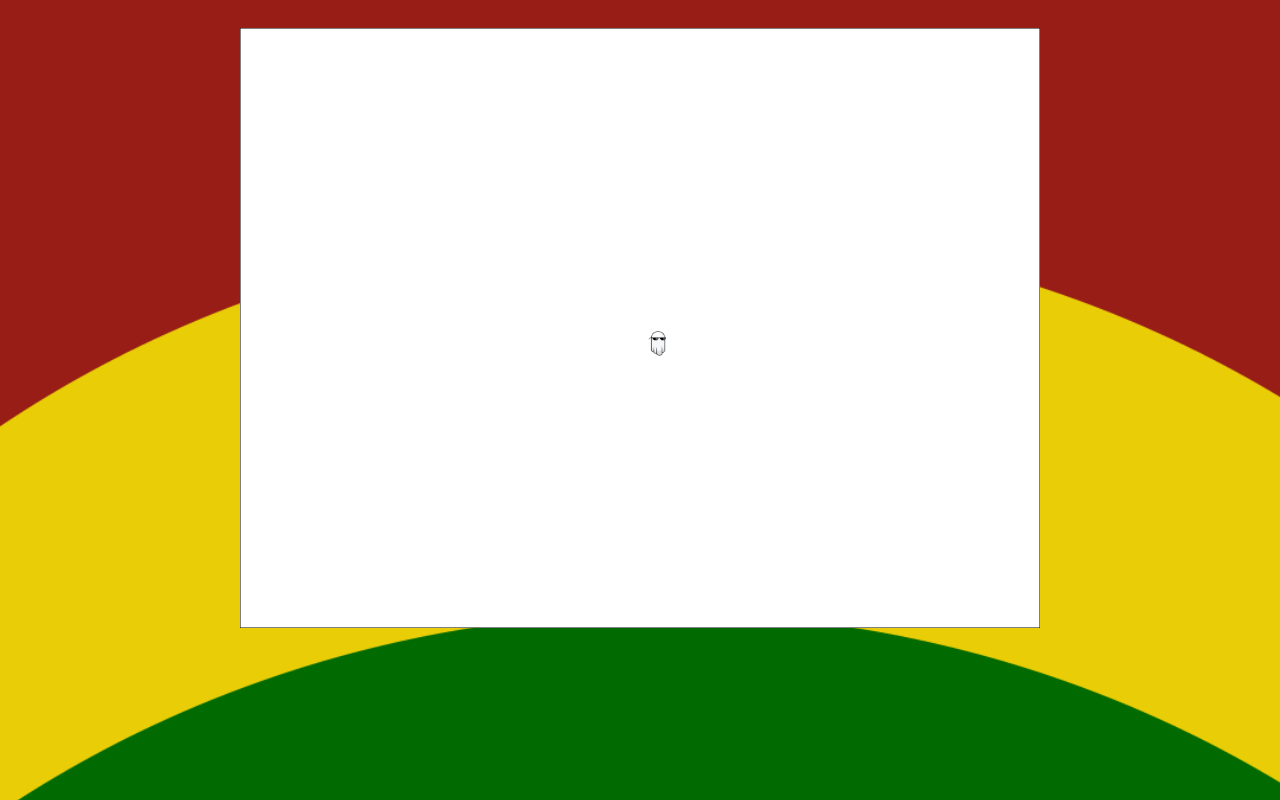
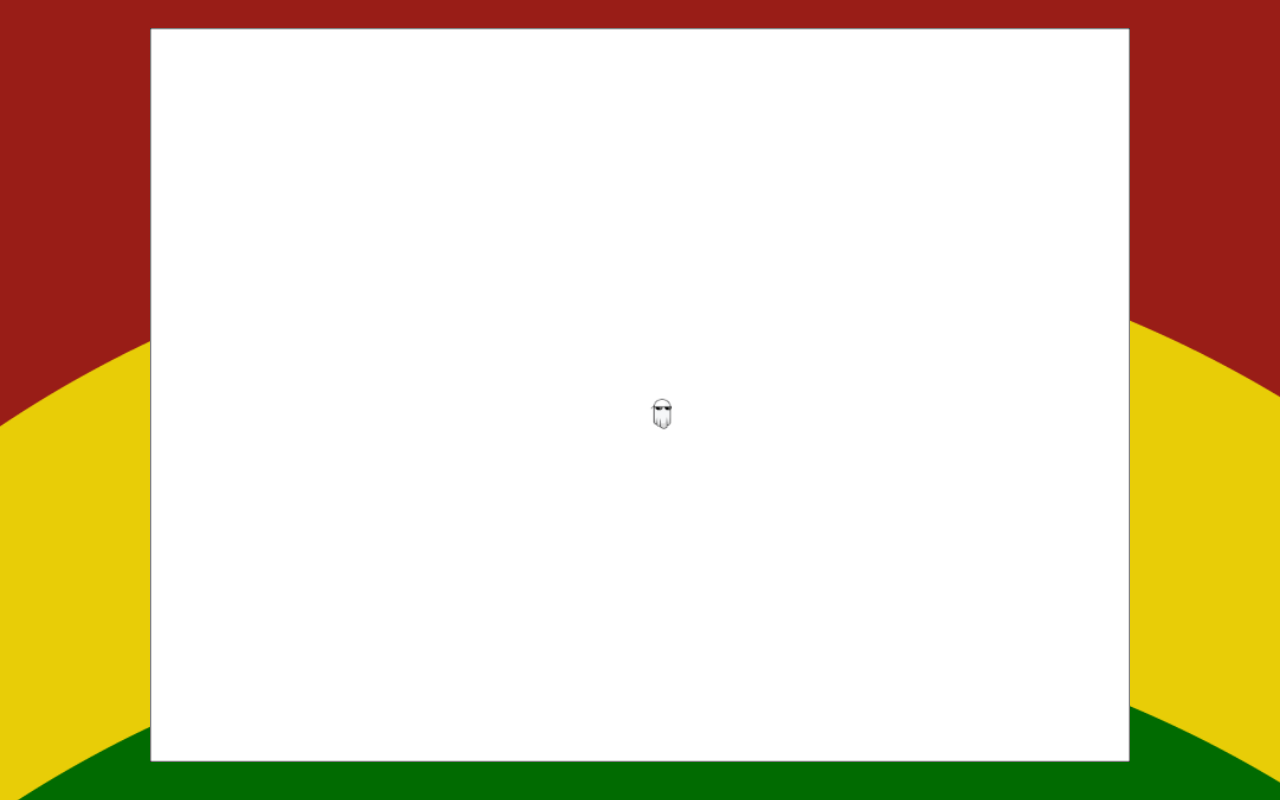
Before and after one commit to Ema420/BadStuff, a plain HTML site: page index.html in a window 1280 px wide. Both pictures are taken after a click on the button "Start". Drawn offline with Linux system fonts and the light colour scheme.

Commit message:
Update style.css

```diff
--- a/style.css
+++ b/style.css
@@ -18,7 +18,9 @@ body {
 
   canvas {
     background-color: #ffffff;
-
+    position: static;
+    width: 80%;
+    height: 80%;
   }
 
   .banner {
```
